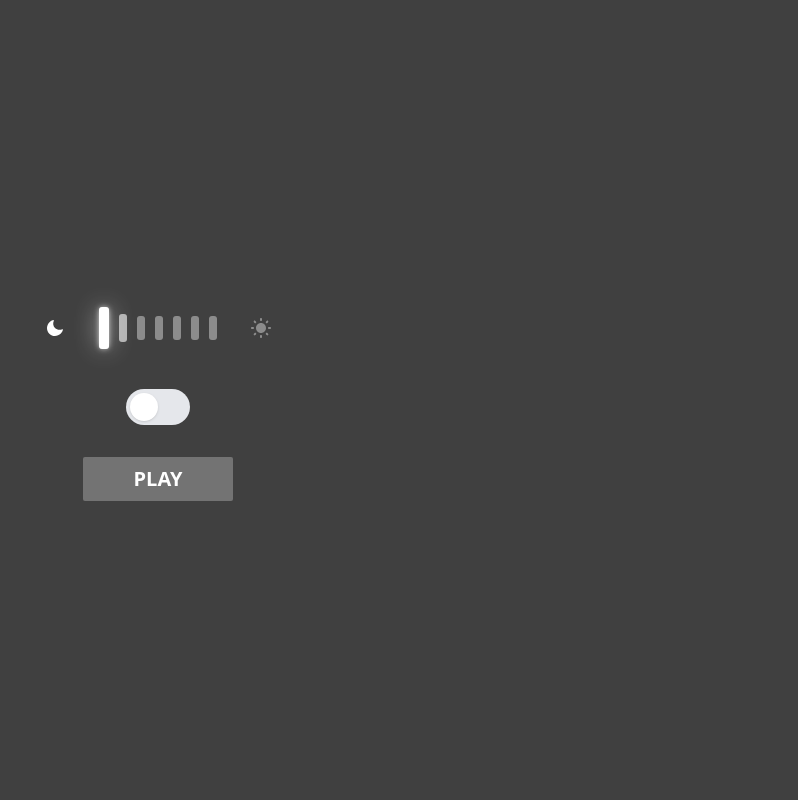
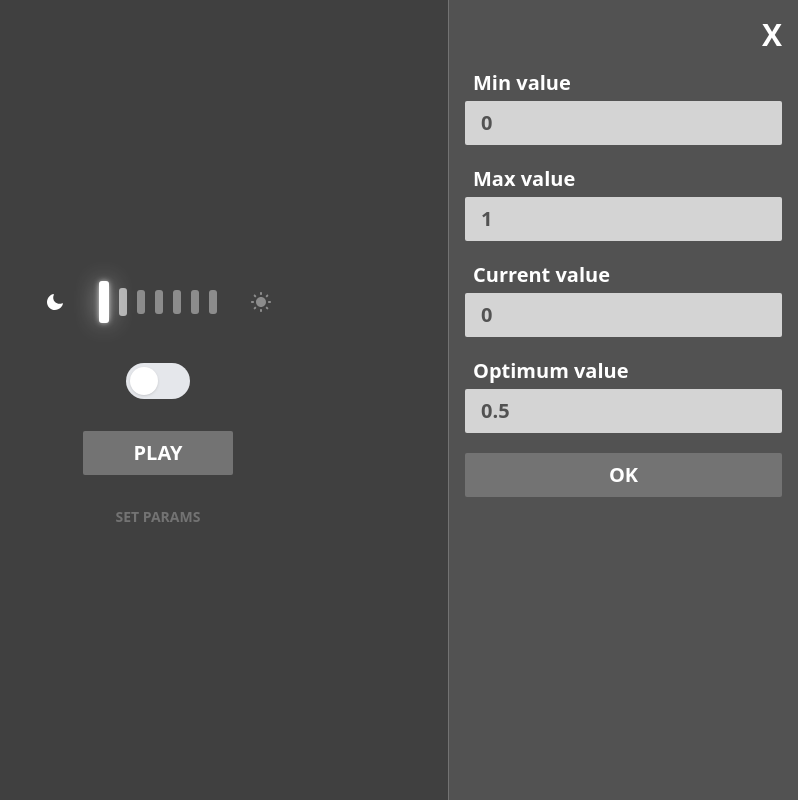
Before and after one commit to gthrm/progress-bar, a SvelteKit app: page / in a window 1280 px wide. Shown: the whole page, without its empty margins (482-1280 px from the left). Built offline with nearby package versions, Linux system fonts and the light colour scheme.

Commit message:
feat: right sight settings menu added

```diff
--- /dev/null
+++ b/src/lib/components/Button/index.svelte
@@ -0,0 +1,24 @@
+<script lang="ts">
+	import { createEventDispatcher } from 'svelte';
+
+	export let value = 'Value';
+	export let inputName: string | null = null;
+	export let disabled = false;
+	const dispatch = createEventDispatcher();
+
+	const handleClick = (event: Event) => {
+		dispatch('click', event);
+	};
+</script>
+
+<input
+	class={`px-3 py-2 bg-neutral-500 rounded-sm min-w-[150px] text-white text-xl uppercase font-extrabold ${
+		disabled ? 'cursor-wait' : 'cursor-pointer'
+	}`}
+	type="button"
+	name={inputName}
+	id={inputName}
+	on:click={handleClick}
+	{value}
+	{disabled}
+/>
--- /dev/null
+++ b/src/lib/components/InputNumber/index.svelte
@@ -0,0 +1,26 @@
+<script lang="ts">
+	export let inputName = 'InputNumber';
+	export let value = 0;
+	export let min = 0;
+	export let max = 100;
+	export let label = 'Label';
+	export let step = 1;
+	export let disabled = false;
+</script>
+
+<label for={inputName}>
+	<span class="text-xl font-extrabold px-2">{label}</span>
+	<input
+		bind:value
+		class={`w-full bg-neutral-300 rounded-sm px-4 py-2 text-neutral-600 text-xl uppercase font-extrabold my-1 ${
+			disabled ? 'cursor-not-allowed' : ''
+		}`}
+		type="number"
+		name={inputName}
+		id={inputName}
+		{disabled}
+		{min}
+		{max}
+		{step}
+	/>
+</label>
--- a/src/lib/components/ProgressBar/index.svelte
+++ b/src/lib/components/ProgressBar/index.svelte
@@ -30,7 +30,7 @@
 		numberOfItems
 	});
 
-	$: {
+	$: if (typeof value === 'number') {
 		progress.set(value);
 	}
 </script>
--- /dev/null
+++ b/src/lib/components/SlideOutMenu/index.svelte
@@ -0,0 +1,25 @@
+<script lang="ts">
+	import { createEventDispatcher } from 'svelte';
+	export let isOpen = false;
+	const dispatch = createEventDispatcher();
+
+	const handleClose = (event: Event) => {
+		dispatch('close', event);
+	};
+</script>
+
+<div
+	class={`fixed top-0 right-0 h-full bg-neutral-600 border-l border-neutral-500 z-10 transition-transform duration-300
+              ${isOpen ? 'translate-x-0' : 'translate-x-full'}
+              sm:max-w-[350px] w-full`}
+>
+	<div class="flex justify-end items-center">
+		<input
+			class="text-white text-[30px] uppercase font-bold cursor-pointer py-3 px-4"
+			type="button"
+			on:click={handleClose}
+			value="X"
+		/>
+	</div>
+	<slot />
+</div>
--- a/src/routes/+page.svelte
+++ b/src/routes/+page.svelte
@@ -1,40 +1,64 @@
 <script lang="ts">
 	import ProgressBar from '$lib/components/ProgressBar/index.svelte';
+	import SlideOutMenu from '$lib/components/SlideOutMenu/index.svelte';
+	import InputNumber from '$lib/components/InputNumber/index.svelte';
+	import Button from '$lib/components/Button/index.svelte';
+
 	import { ANIMATION_DURATION } from '$lib/const';
 
 	let value = 0;
-	const min = 0;
-	const max = 1;
-	const optimum = 0.5;
+	let min = 0;
+	let max = 1;
+	let optimum = 0.5;
+
 	const numberOfItems = 7;
 
 	let isSwitcherOn = false;
+	let isSettingsOpen = true;
+	let isPlayingStarted = false;
 
 	const handlePlayAnimation = () => {
+		if (isPlayingStarted) return;
+		const playingTimeout = (ANIMATION_DURATION / 2) * numberOfItems;
+
+		isPlayingStarted = true;
 		isSwitcherOn = !isSwitcherOn;
-		setTimeout(
-			() => {
-				isSwitcherOn = !isSwitcherOn;
-			},
-			(ANIMATION_DURATION / 2) * numberOfItems
-		);
+
+		setTimeout(() => {
+			isSwitcherOn = !isSwitcherOn;
+			setTimeout(() => {
+				isPlayingStarted = false;
+			}, playingTimeout);
+		}, playingTimeout);
+	};
+
+	const handleParamsMenuOpen = () => {
+		isSettingsOpen = !isSettingsOpen;
 	};
 
 	$: {
 		if (isSwitcherOn) {
-			value = 1;
+			value = max;
 		} else {
-			value = 0;
+			value = min;
 		}
 	}
 </script>
 
-<div class="root w-screen flex items-center justify-center flex-col sm:py-20 py-10 m-0 gap-8 min-h-[100dvh]">
+<div
+	class="root w-screen flex items-center justify-center flex-col sm:py-20 py-10 m-0 gap-8 min-h-[100dvh]"
+>
 	<ProgressBar {value} {min} {max} {optimum} {numberOfItems} />
-	<input type="checkbox" bind:checked={isSwitcherOn} id="cb1-6" class="hidden" />
+	<input
+		type="checkbox"
+		bind:checked={isSwitcherOn}
+		id="cb1-6"
+		class="hidden"
+		disabled={isPlayingStarted}
+	/>
 	<label
 		for="cb1-6"
-		class="relative w-16 h-9 cursor-pointer rounded-full"
+		class={`relative w-16 h-9 ${isPlayingStarted ? 'cursor-wait' : 'cursor-pointer'} rounded-full`}
 		class:bg-green-400={isSwitcherOn}
 		class:bg-gray-200={!isSwitcherOn}
 	>
@@ -44,14 +68,69 @@
 			}`}
 		></span>
 	</label>
+
+	<Button
+		inputName="play"
+		on:click={handlePlayAnimation}
+		value={isPlayingStarted ? 'Playing...' : 'Play'}
+		disabled={isPlayingStarted}
+	/>
 	<input
-		class="px-3 py-2 bg-neutral-500 rounded-sm min-w-[150px] text-white text-xl uppercase font-extrabold cursor-pointer"
+		class="text-neutral-500 text-sm uppercase font-extrabold cursor-pointer"
 		type="button"
-		name="play"
-		id="play"
-		on:click={handlePlayAnimation}
-		value="Play"
+		name="set_params"
+		id="set_params"
+		on:click={handleParamsMenuOpen}
+		value="Set Params"
 	/>
+	<SlideOutMenu bind:isOpen={isSettingsOpen} on:close={handleParamsMenuOpen}>
+		<div class="flex flex-col mx-4 gap-4 px">
+			<InputNumber
+				label="Min value"
+				bind:value={min}
+				inputName="min-number"
+				min={0}
+				{max}
+				step={max / 10}
+				disabled={isPlayingStarted}
+			/>
+
+			<InputNumber
+				label="Max value"
+				bind:value={max}
+				inputName="max-number"
+				step={1}
+				{min}
+				disabled={isPlayingStarted}
+			/>
+
+			<InputNumber
+				label="Current value"
+				bind:value
+				inputName="value-number"
+				{min}
+				{max}
+				step={max / 10}
+				disabled={isPlayingStarted}
+			/>
+
+			<InputNumber
+				label="Optimum value"
+				bind:value={optimum}
+				inputName="optimum-number"
+				step={max / 10}
+				{min}
+				{max}
+				disabled={isPlayingStarted}
+			/>
+			<Button
+				inputName="ok"
+				on:click={handleParamsMenuOpen}
+				value={isPlayingStarted ? 'Waiting...' : 'Ok'}
+				disabled={isPlayingStarted}
+			/>
+		</div>
+	</SlideOutMenu>
 </div>
 
 <style lang="postcss">
```
